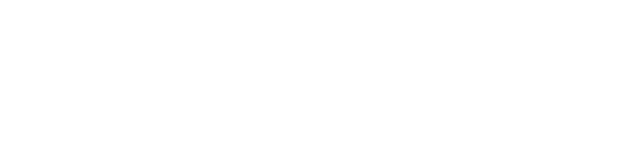
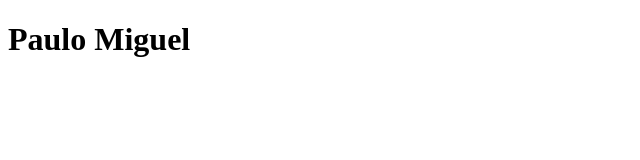
Before and after one commit to PauloMiguelVIdal/MeuSite, a plain HTML site: page index.html in a window 1280 px wide. Shown: the whole page, without its empty margins (0-640 px from the left). Drawn offline with Linux system fonts and the light colour scheme.

Commit message:
coloquei o meu nome

```diff
--- a/index.html
+++ b/index.html
@@ -7,6 +7,7 @@
     <title>Meu site</title>
 </head>
 <body>
+    <h1>Paulo Miguel</h1>
 
 </body>
 <script src="./script.js"></script>
```
